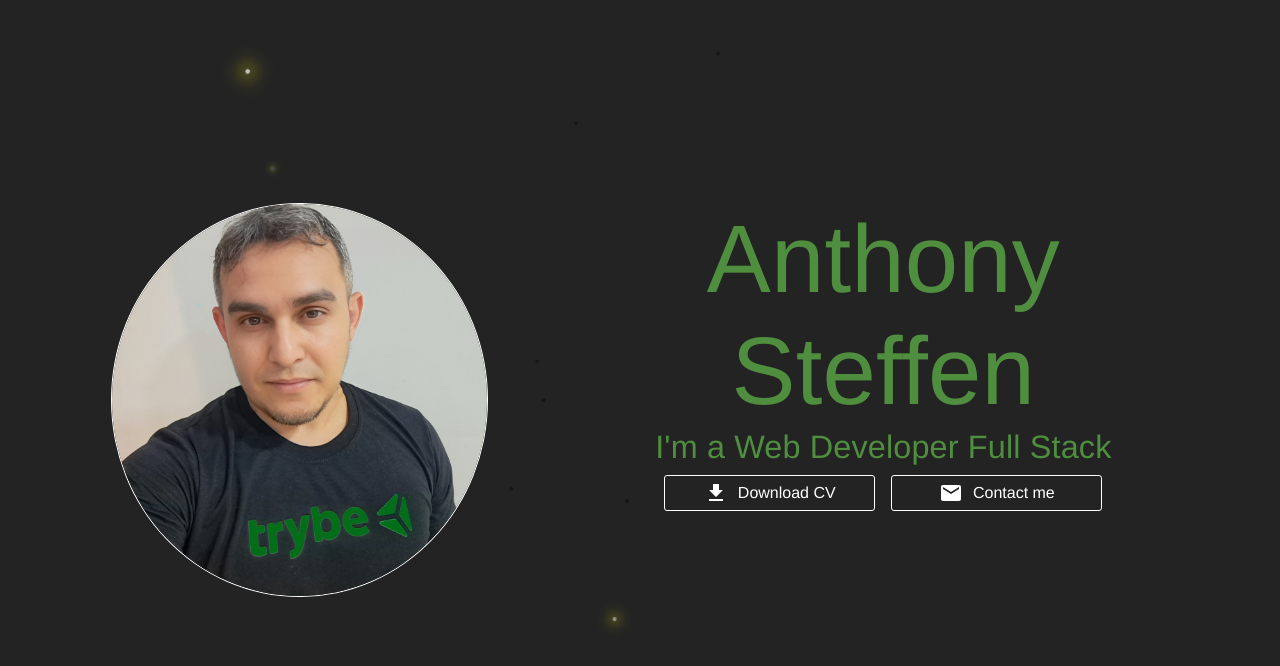
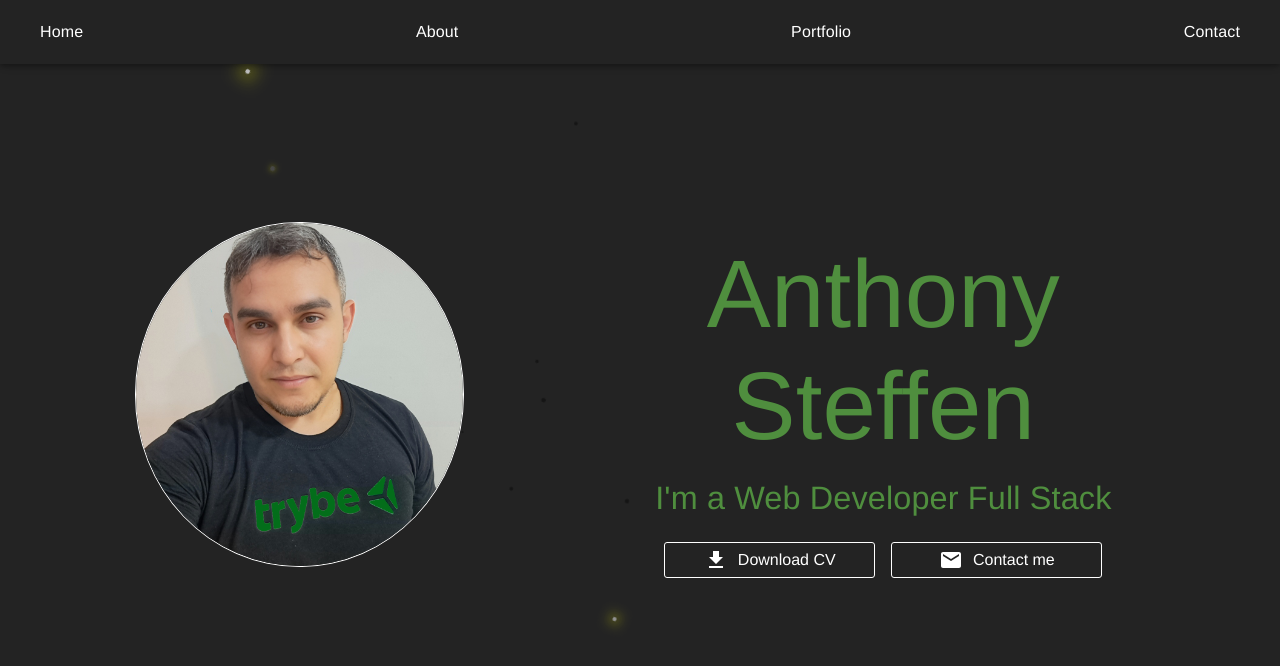
Before and after one commit to anthony-steffen/my-portfolio, a React (Vite) app: page / in a window 1280 px wide. Shown: the top 666 px of the page. Built offline with nearby package versions, Linux system fonts and the light colour scheme.

Commit message:
feat: Menu Navbar and adjusting spaces of Typographys

```diff
--- /dev/null
+++ b/src/components/NavBar/NavBar.tsx
@@ -0,0 +1,32 @@
+import { AppBar, MenuItem, Toolbar, styled } from "@mui/material"
+
+
+const NavBar = () => {
+
+  const StyledToolbar = styled(Toolbar)(({theme}) => ({
+    backgroundColor: theme.palette.primary.main,
+    display: "flex",
+    alignItems: "center",
+    justifyContent: "space-between",
+  }));
+  return (
+    <AppBar position="absolute">
+      <StyledToolbar>
+        <MenuItem>
+          Home
+        </MenuItem>
+        <MenuItem>
+          About
+        </MenuItem>
+        <MenuItem>
+          Portfolio
+        </MenuItem>
+        <MenuItem>
+          Contact
+        </MenuItem>
+      </StyledToolbar>
+    </AppBar>
+  )
+}
+
+export default NavBar
--- a/src/pages/Home/Home.tsx
+++ b/src/pages/Home/Home.tsx
@@ -1,12 +1,16 @@
 import Hero from "./sections/Hero/Hero"
 import StyledBackground from "../../components/StyledBackground/StyledBackground"
+import NavBar from "../../components/NavBar/NavBar"
 
 const Home = () => {
+
   return (
     <>
-    <StyledBackground/>
-    <Hero/>
+      <NavBar/>
+      <StyledBackground/>
+      <Hero/>
     </>
+
   )
 }
 
--- a/src/pages/Home/sections/Hero/Hero.tsx
+++ b/src/pages/Home/sections/Hero/Hero.tsx
@@ -14,7 +14,7 @@ const Hero = () => {
 	}));
 
 	const StyledImg = styled("img")(({theme}) => ({
-		width: "80%",
+		width: "70%",
 		borderRadius: "50%",
 		border: `solid 1px ${theme.palette.primary.contrastText}`,
 		objectFit: "cover",
@@ -31,10 +31,10 @@ const Hero = () => {
 							<StyledImg src={Avatar} alt="Avatar" />
 						</Grid>
 						<Grid item xs={12} md={7}>
-							<Typography variant="h1" textAlign="center" color='secondary'>
+							<Typography variant="h1" textAlign="center" color='secondary' py={2}>
 								Anthony Steffen
 							</Typography>
-							<Typography variant="h4" textAlign="center" color='secondary' mb={1}>
+							<Typography variant="h4" textAlign="center" color='secondary' pb={3}>
 								I'm a Web Developer Full Stack
 							</Typography>
 
```
